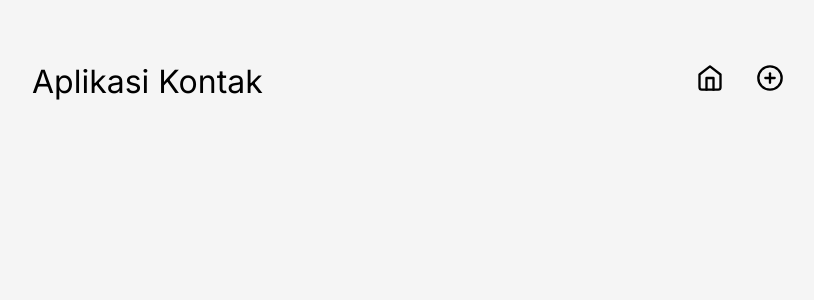
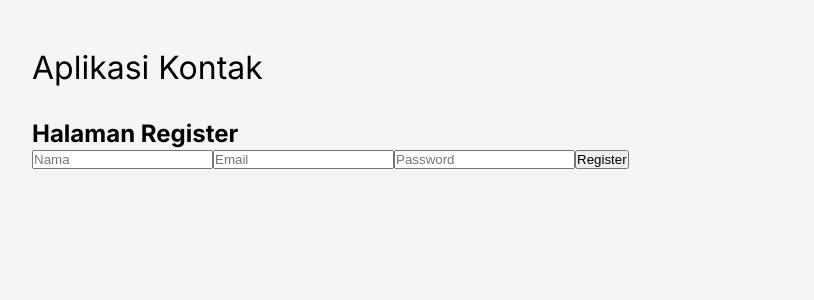
Before and after one commit to rbyrndi/contacts-app-v19, a React (Vite) app in the folder contacts-app/: page /register in a window 1280 px wide. Before the commit this address had no page. Shown: the top 300 px of the page, without its empty margins (224-1038 px from the left). Built offline with nearby package versions, Linux system fonts and the light colour scheme.

Commit message:
feat: add RegisterPage and RegisterInput components for user registration

```diff
--- a/contacts-app/src/components/ContactApp.jsx
+++ b/contacts-app/src/components/ContactApp.jsx
@@ -3,9 +3,38 @@ import { Route, Routes } from 'react-router-dom';
 import Navigation from './Navigation';
 import HomePage from '../pages/HomePage';
 import AddPage from '../pages/AddPage';
+import RegisterPage from '../pages/RegisterPage';
 
 
-function ContactApp() {
+class ContactApp extends React.Component {
+
+  constructor(props) {
+    super(props);
+
+    this.state = {
+      authedUser: null,
+    };
+  }
+
+  render() {
+
+    if (this.state.authedUser === null) {
+      return (
+        <div className="contact-app">
+          <header className='contact-app__header'>
+            <h1>Aplikasi Kontak</h1>
+          </header>
+          <main>
+            <Routes>
+              <Route path="/*" element={<p>Halaman Login</p>} />
+              <Route path="/register" element={<RegisterPage />} />
+            </Routes>
+          </main>
+        </div>
+      );
+    }
+
+
     return (
       <div className="contact-app">
         <header className='contact-app__header'>
@@ -21,5 +50,7 @@ function ContactApp() {
       </div>
     );
   }
+}
+
 
 export default ContactApp;
--- /dev/null
+++ b/contacts-app/src/components/RegisterInput.jsx
@@ -0,0 +1,73 @@
+import React from 'react';
+import PropTypes from 'prop-types';
+
+
+class RegisterInput extends React.Component {
+    constructor(props) {
+        super(props);
+
+        this.state = {
+            name: '',
+            email: '',
+            password: '',
+        };
+
+        this.onNameChangeEventHandler = this.onNameChangeEventHandler.bind(this);
+        this.onEmailChangeEventHandler = this.onEmailChangeEventHandler.bind(this);
+        this.onPasswordChangeEventHandler = this.onPasswordChangeEventHandler.bind(this);
+        this.onSubmitEventHandler = this.onSubmitEventHandler.bind(this);
+    }
+
+    onNameChangeEventHandler(event) {
+        this.setState(() => {
+            return {
+                name: event.target.value,
+            };
+        }
+        );
+    }
+
+    onEmailChangeEventHandler(event) {
+        this.setState(() => {
+            return {
+                email: event.target.value,
+            };
+        }
+        );
+    }
+
+    onPasswordChangeEventHandler(event) {
+        this.setState(() => {
+            return {
+                password: event.target.value,
+            };
+        }
+        );
+    }
+
+    onSubmitEventHandler(event) {
+        event.preventDefault();
+        this.props.register({
+            name: this.state.name,
+            email: this.state.email,
+            password: this.state.password,
+        });
+    }
+
+    render() {
+        return (
+            <form className="register-input" onSubmit={this.onSubmitEventHandler}>
+                <input type="text" placeholder="Nama" value={this.state.name} onChange={this.onNameChangeEventHandler} />
+                <input type="email" placeholder="Email" value={this.state.email} onChange={this.onEmailChangeEventHandler} />
+                <input type="password" placeholder="Password" value={this.state.password} onChange={this.onPasswordChangeEventHandler} />
+                <button type="submit">Register</button>
+            </form>
+        );
+    }
+}
+
+RegisterInput.propTypes = {
+    register: PropTypes.func.isRequired,
+};
+
+export default RegisterInput;
--- /dev/null
+++ b/contacts-app/src/pages/RegisterPage.jsx
@@ -0,0 +1,26 @@
+import React from "react";
+import { Link, useNavigate } from "react-router-dom";
+import RegisterInput from "../components/RegisterInput";
+import { register } from "../utils/api";
+
+
+function RegisterPage() {
+    const navigate = useNavigate();
+
+    async function onRegisterHandler(user) {
+        const { error } = await register(user);
+
+        if (!error) {
+            navigate('/');
+        }
+    }
+
+    return (
+        <section className="register-page">
+            <h2>Halaman Register</h2>
+            <RegisterInput register={onRegisterHandler} />
+        </section>
+    );
+}
+
+export default RegisterPage;
```
Lines whose indentation alone changed are shown as unchanged.
